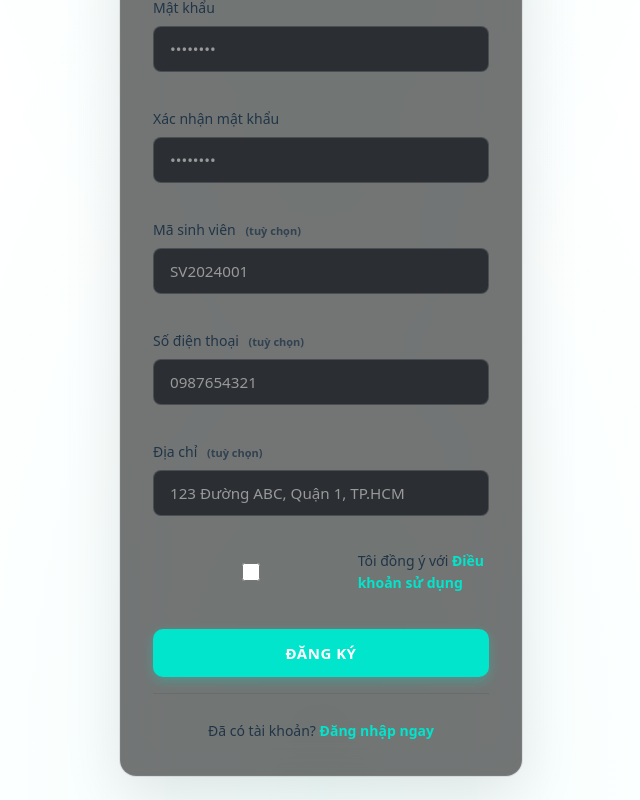
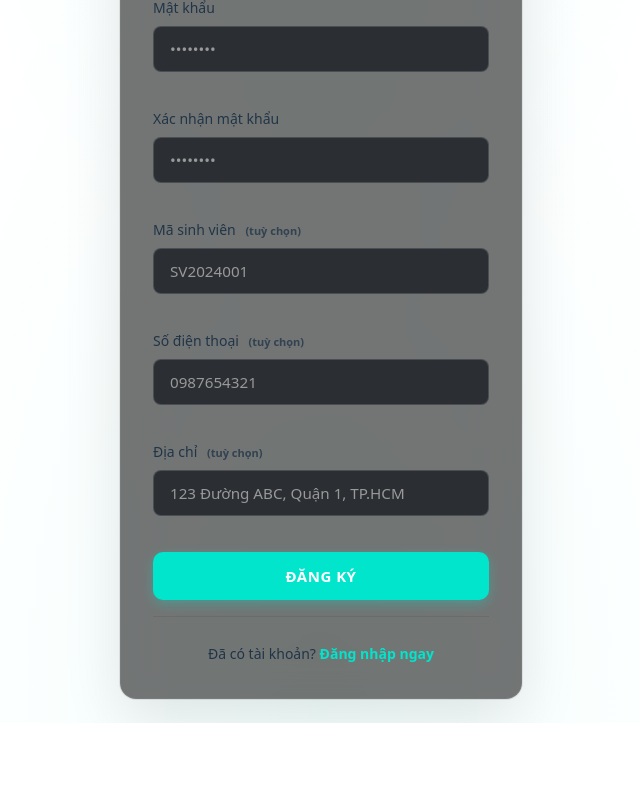
Before and after one commit to leedontbeshy/unimerch-client, a React (Vite) app: page /register in a window 1280 px wide. Shown: the part 585-1385 px from the top of the page, without its empty margins (319-959 px from the left). After the commit the page ends 1308 px from the top, so only its background shows below. Built offline with nearby package versions, Linux system fonts and the light colour scheme; no server answers.

Commit message:
refactor: adjust checkbox styling and remove terms agreement from RegisterPage

```diff
--- a/src/css/auth.css
+++ b/src/css/auth.css
@@ -437,7 +437,7 @@
 .checkbox-group {
   display: flex;
   align-items: center;
-  gap: 10px;
+  gap: 12px;
   margin: -2px 0;
   cursor: pointer;
 }
@@ -445,6 +445,7 @@
 .checkbox-input {
   width: 18px;
   height: 18px;
+  flex-shrink: 0;
   accent-color: var(--neon-cyan);
   cursor: pointer;
 }
@@ -454,18 +455,23 @@
   color: var(--text-gray);
   cursor: pointer;
   user-select: none;
-  line-height: 1.6;
+  line-height: 1.5;
 }
 
-.checkbox-label a {
+.checkbox-label a,
+.checkbox-label .terms-link {
   color: var(--neon-cyan);
-  text-decoration: none;
+  text-decoration: underline;
+  text-decoration-color: rgba(0, 229, 204, 0.3);
+  text-underline-offset: 3px;
   font-weight: 600;
   transition: all 0.2s ease;
 }
 
-.checkbox-label a:hover {
+.checkbox-label a:hover,
+.checkbox-label .terms-link:hover {
   text-shadow: 0 0 8px var(--neon-cyan-glow);
+  text-decoration-color: var(--neon-cyan);
 }
 
 /* Links & Dividers */
--- a/src/pages/RegisterPage.tsx
+++ b/src/pages/RegisterPage.tsx
@@ -66,10 +66,6 @@ const RegisterPage: React.FC = () => {
 
     if (!formData.fullName.trim()) {
       newErrors.fullName = 'Họ và tên không được để trống';
-    }
-
-    if (!formData.agreeToTerms) {
-      newErrors.agreeToTerms = 'Bạn phải đồng ý với điều khoản sử dụng';
     }
 
     setErrors(newErrors);
@@ -255,27 +251,6 @@ const RegisterPage: React.FC = () => {
             />
           </div>
 
-          <div className="form-group">
-            <div className="checkbox-group">
-              <input
-                type="checkbox"
-                id="agreeToTerms"
-                name="agreeToTerms"
-                checked={formData.agreeToTerms}
-                onChange={handleChange}
-                className="checkbox-input"
-                disabled={isLoading}
-              />
-              <label htmlFor="agreeToTerms" className="checkbox-label">
-                Tôi đồng ý với{' '}
-                <a href="/terms" className="auth-link" target="_blank">
-                  Điều khoản sử dụng
-                </a>
-              </label>
-            </div>
-            {errors.agreeToTerms && <p className="form-error">{errors.agreeToTerms}</p>}
-          </div>
-
           <button type="submit" className="btn btn-primary" disabled={isLoading}>
             {isLoading ? (
               <>
```
